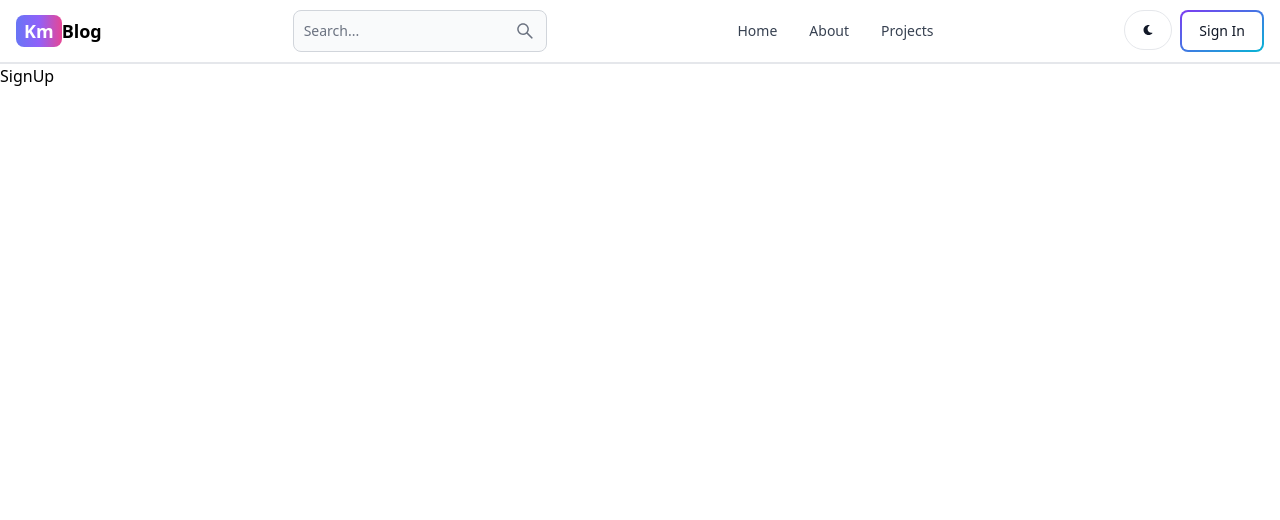
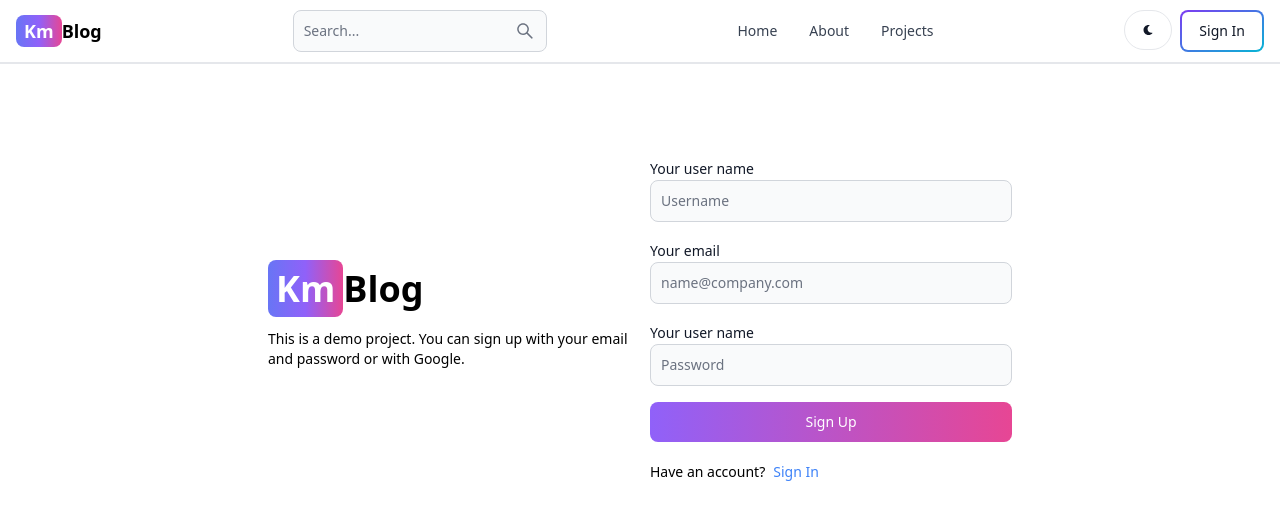
Before and after one commit to kubirthan/Blog-App, a React (Vite) app in the folder client/: page /sign-up in a window 1280 px wide. Shown: the top 520 px of the page. Built offline with nearby package versions, Linux system fonts and the light colour scheme.

Commit message:
Create signup page ui

```diff
--- a/client/src/pages/SignUp.jsx
+++ b/client/src/pages/SignUp.jsx
@@ -1,7 +1,50 @@
+import { Button, Label, TextInput } from 'flowbite-react'
 import React from 'react'
+import {Link} from 'react-router-dom'
 
 export default function SignUp() {
   return (
-    <div>SignUp</div>
+    <div className='min-h-screen mt-20'>
+      <div className='flex p-3 max-w-3xl mx-auto flex-col md:flex-row md:items-center gap-5'>
+        {/* left */}
+        <div className='flex-1'>
+        <Link to={'/'} className='font-bold dark:text-white text-4xl'>
+        <span className='px-2 py-1 bg-gradient-to-r from-indigo-500 via-purple-500 to-pink-500 rounded-lg text-white'>Km</span>
+          Blog
+        </Link>
+        <p className='text-sm mt-5'>
+          This is a demo project. You can sign up with your email and
+          password
+          or with Google.
+        </p>
+        </div>
+        {/* right */}
+        <div className='flex-1'>
+          <form className='flex flex-col gap-4'>
+            <diV>
+              <Label value='Your user name'/>
+              <TextInput type='text' placeholder='Username' id='username'/>
+            </diV>
+            <diV>
+              <Label value='Your email'/>
+              <TextInput type='email' placeholder='name@company.com' id='email'/>
+            </diV>
+            <diV>
+              <Label value='Your user name'/>
+              <TextInput type='password' placeholder='Password' id='password'/>
+            </diV>
+            <Button gradientDuoTone='purpleToPink' type='submit'>
+              Sign Up
+            </Button>
+          </form>
+          <div className='flex gap-2 text-sm mt-5'>
+            <span>Have an account?</span>
+            <Link to={'/sign-in'} className='text-blue-500'>
+              Sign In
+            </Link>
+          </div>
+        </div>
+      </div>
+    </div>
   )
 }
```
